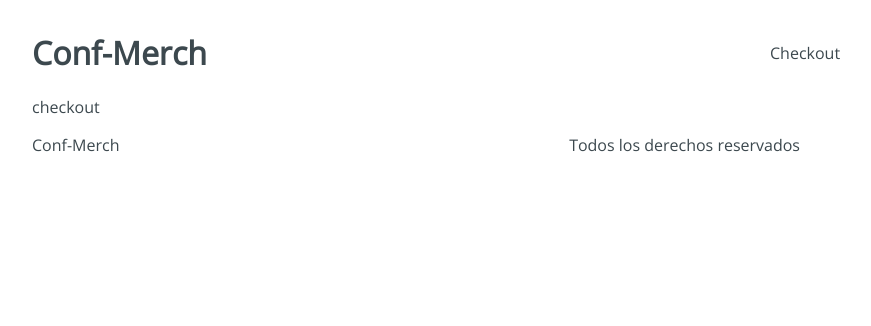
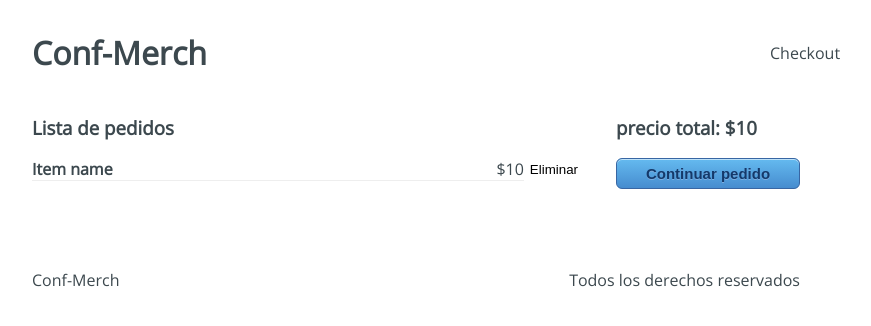
Before and after one commit to Carlos-Angel/conf-merch, a React app: page /checkout in a window 1280 px wide. Shown: the top 326 px of the page, without its empty margins (224-1095 px from the left). Built offline with nearby package versions, Linux system fonts and the light colour scheme.

Commit message:
feat: maquetación de checkout

```diff
--- a/src/containers/Checkout.jsx
+++ b/src/containers/Checkout.jsx
@@ -1,5 +1,24 @@
 import React from 'react';
 
+import '../styles/components/Checkout.css';
+
 export default function Checkout() {
-  return <div>checkout</div>;
+  return (
+    <div className="Checkout">
+      <div className="Checkout-content">
+        <h3>Lista de pedidos</h3>
+        <div className="Checkout-item">
+          <div className="Checkout-element">
+            <h4>Item name</h4>
+            <span>$10</span>
+          </div>
+          <button type="button">Eliminar</button>
+        </div>
+      </div>
+      <div className="Checkout-sidebar">
+        <h3>precio total: $10</h3>
+        <button type="button">Continuar pedido</button>
+      </div>
+    </div>
+  );
 }
```
